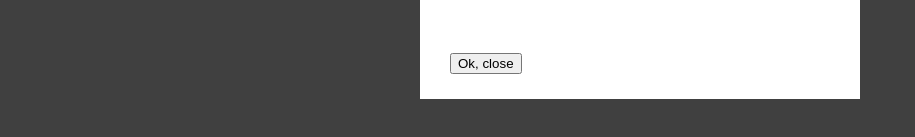
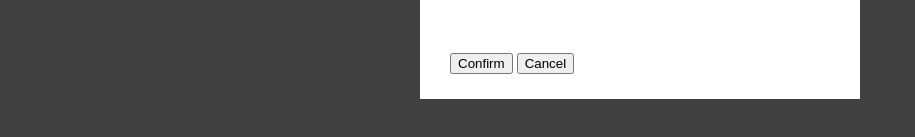
Before and after one commit to Zaffri/VueJS-Modal, a plain HTML site: page example/index.html in a window 1280 px wide. Both pictures are taken after a click on the button "Click to open". Shown: the part 161-298 px from the top of the page, without its empty margins (0-915 px from the left). Drawn offline with nearby package versions, Linux system fonts and the light colour scheme.

Commit message:
SM: Modal confirm logic complete.

```diff
--- a/example/index.html
+++ b/example/index.html
@@ -28,8 +28,10 @@
                 <div class="zaffri-modal-button-area">
 
                     <div v-if="data.type == 'confirm'">
-                        this will be confirm modal markup
+                        <button v-on:click="hideModal(true)">{{ data.confirmText }}</button>
+                        <button v-on:click="hideModal(false)">{{ data.cancelText }}</button>
                     </div>
+
                     <div v-else>
                         <button v-on:click="hideModal">{{ data.confirmText }}</button>
                     </div>
--- a/example/js/app.js
+++ b/example/js/app.js
@@ -2,7 +2,7 @@ var ZaffriModal = Vue.component('zaffri-modal', {
     template: "#zaffri-modal-template",
     props: ['data'],
     methods: {
-        hideModal: function(event, action = null) {
+        hideModal: function(action = null) {
             // emit event to parent
             this.$emit('hide_modal_emit', action);
         }
@@ -14,12 +14,14 @@ var app = new Vue({
     data: {
          modalVisible: false,
          zaffriModal: {
-             // notify | confirm
-             type: "notify",
+             // notify || confirm
+             type: "confirm",
              // display data
              title: "Notification",
              messageBody: "This is just some example body text.",
-             confirmText: "Ok, close"
+             confirmText: "Confirm",
+             // optional - for confirm modal type
+             cancelText: "Cancel"
          }
     },
     methods: {
```
